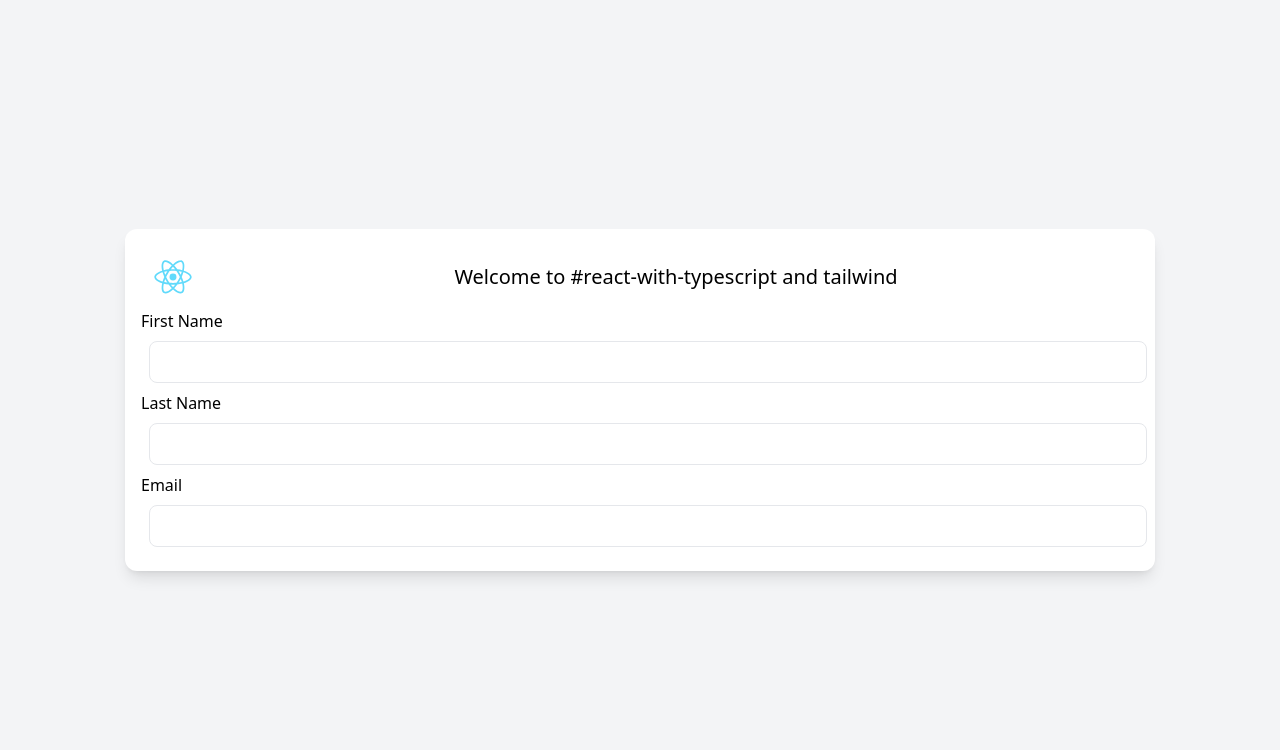
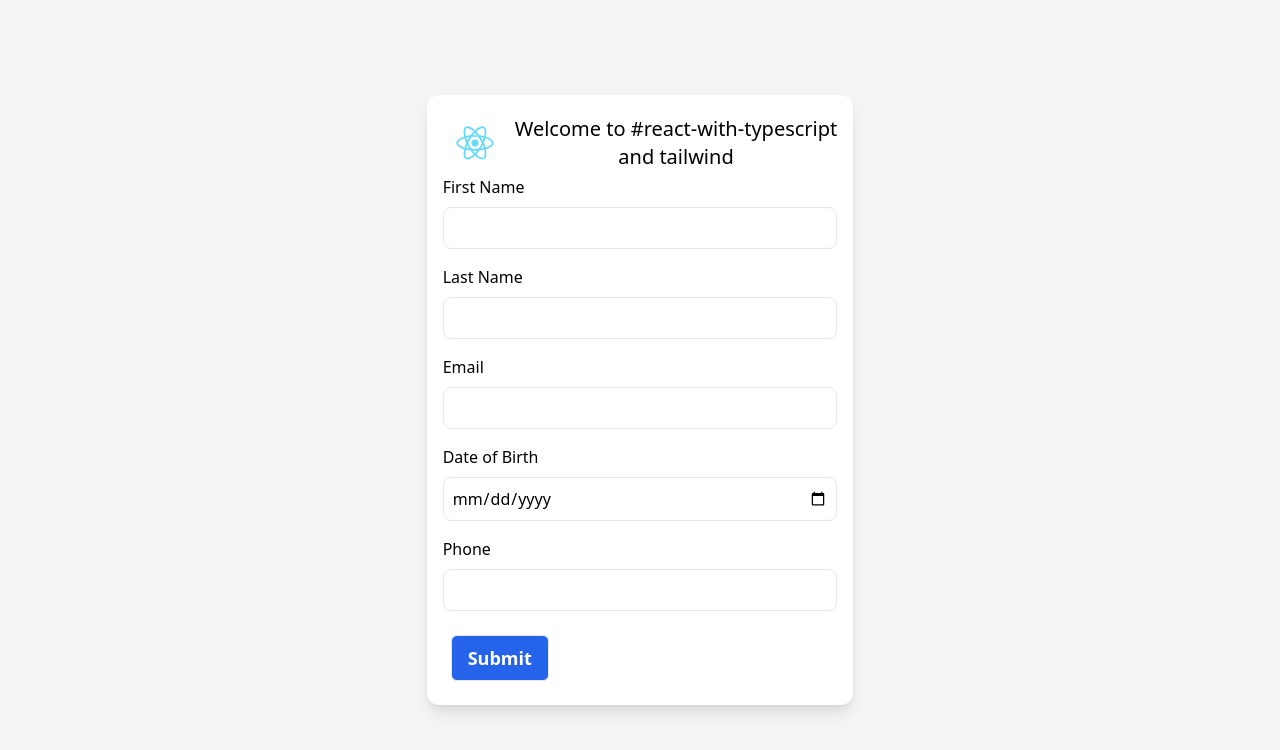
Before and after one commit to Susan-Khadka/wd301, a React (Create React App) app: page / in a window 1280 px wide. Shown: the top 750 px of the page. Built offline with nearby package versions, Linux system fonts and the light colour scheme.

Commit message:
Completed 1st level

```diff
--- a/src/App.tsx
+++ b/src/App.tsx
@@ -6,15 +6,23 @@ import React from "react";
 
 function App() {
   const formFields = [
-    { id: 1, label: "First Name" },
-    { id: 2, label: "Last Name" },
-    { id: 3, label: "Email" },
+    { id: 1, label: "First Name", type: "text" },
+    { id: 2, label: "Last Name", type: "text" },
+    { id: 3, label: "Email", type: "email" },
+    { id: 4, label: "Date of Birth", type: "date" },
+    { id: 5, label: "Phone", type: "tel" },
   ];
+
+  const handleSubmit = (event:any) =>{
+    event.preventDefault();
+    console.log("Form Submitted");
+  }
 
   return (
     <AppContainer>
-      <div className=" p-4 mx-auto bg-white shadow-lg rounded-xl">
+      <div className="w-1/3 p-4 mx-auto bg-white shadow-lg rounded-xl">
         <Header title="Welcome to #react-with-typescript and tailwind" />
+        <form onSubmit={(event)=>{handleSubmit(event)}}>
           {formFields.map((fields) => {
             return (
               <React.Fragment key={fields.id}>
@@ -22,12 +30,18 @@ function App() {
                   {fields.label}
                 </label>
                 <input
-                className="border border-gray-200 rounded-lg p-2 m-2 w-full"
-                type="text"
+                  className="border border-gray-200 rounded-lg p-2 mx-auto mt-2 mb-4 w-full"
+                  type={fields.type}
                 />
               </React.Fragment>
             );
           })}
+          <input
+            className="border m-2 px-4 hover:cursor-pointer py-2 rounded-md bg-blue-600 text-white font-semibold text-lg"
+            type="submit"
+            value="Submit"
+          />
+        </form>
       </div>
     </AppContainer>
   );
--- a/src/Header.tsx
+++ b/src/Header.tsx
@@ -8,7 +8,7 @@ function Header(props: {title: string}) {
   return (
     <div className="flex gap-2 justify-center items-center">
       <img src={logo} style={spinStyle} className=" w-16 h-16" alt="logo" />
-      <h1 className="text-center text-xl flex-1">
+      <h1 className="text-center text-xl font-medium flex-1">
         {props.title}
       </h1>
     </div>
```
Lines whose indentation alone changed are shown as unchanged.
